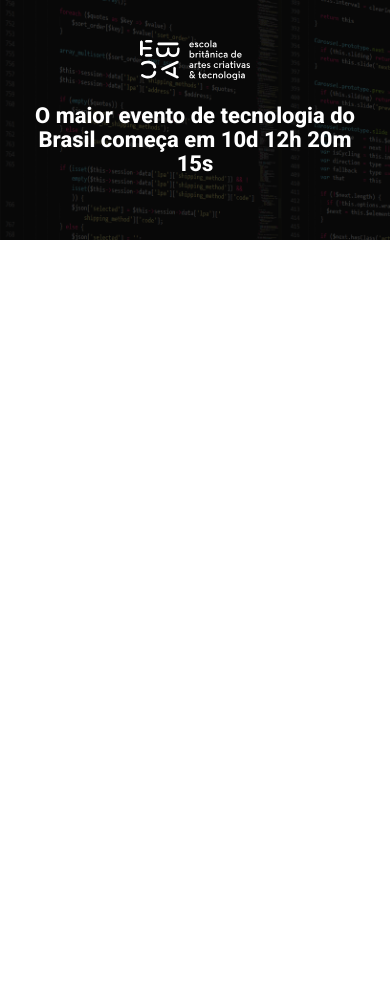
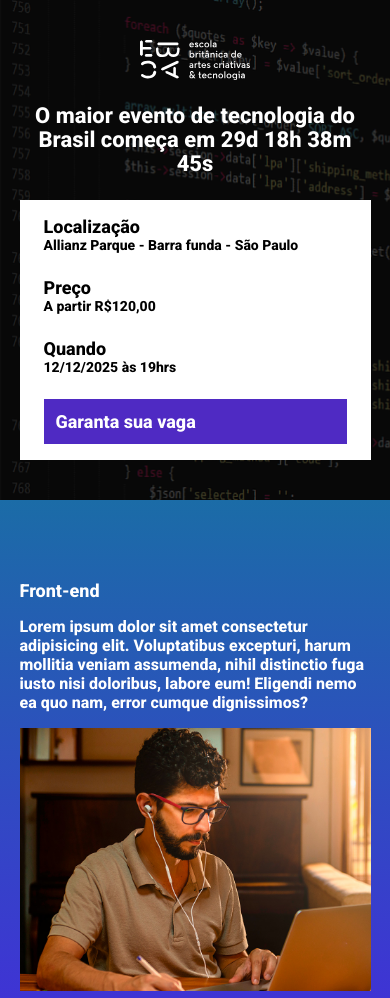
Before and after one commit to Retsiul/ebac_tech_talks, a website built with Parcel: page src/index.html in a window 390 px wide. Shown: the top 998 px of the page. Before the commit the page ends 844 px from the top, so only its background shows below. Built offline with nearby package versions, Linux system fonts and the light colour scheme.

Commit message:
criando a contagem regressiva

```diff
--- a/package.json
+++ b/package.json
@@ -2,9 +2,10 @@
   "name": "parcel",
   "version": "1.0.0",
   "description": "",
-  "": "index.js",
+
   "scripts": {
     "dev": "parcel src/index.html src/scripts/main.js src/styles/main.scss",
+    "build":"parcel build src/index.html",
     "test": "echo \"Error: no test specified\" && exit 1"
   },
   "keywords": [],
--- a/src/index.html
+++ b/src/index.html
@@ -1,26 +1,108 @@
 <!DOCTYPE html>
 <html lang="pt-br">
+
 <head>
     <meta charset="UTF-8">
     <meta name="viewport" content="width=device-width, initial-scale=1.0">
     <link rel="preconnect" href="https://fonts.googleapis.com">
     <link rel="preconnect" href="https://fonts.gstatic.com" crossorigin>
     <link href="https://fonts.googleapis.com/css2?family=Roboto:ital,wght@0,800;1,800&display=swap" rel="stylesheet">
-
     <link rel="stylesheet" href="styles/main.scss">
+    <link rel="stylesheet" href="https://unpkg.com/aos@next/dist/aos.css" />
     <title>Document</title>
 </head>
+
 <body>
     <header class="hero">
         <div class="container">
             <img class="hero__logo" src="images/ebac_logo.svg" alt="ebac_logo">
-            <p class="hero__text">O maior evento de tecnologia do Brasil começa em 10d 12h 20m 15s</p>
-        </img>
+            <p class="hero__text">
+                O maior evento de tecnologia do Brasil começa em <span id="contador"></span>
+            </p>
+            <div class="infos-bar">
+                <ul class="infos-bar__infos">
+                    <li class="infos-bar__infos__item">
+                        <b>Localização</b>
+                        Allianz Parque - Barra funda - São Paulo
+                    </li>
+                    <li class="infos-bar__infos__item">
+                        <b>Preço</b>
+                        A partir R$120,00
+                    </li>
+                    <li class="infos-bar__infos__item">
+                        <b>Quando</b>
+                        12/12/2025 às 19hrs
+                    </li>
+                </ul>
+
+                <a href="#" class="button button--primary">Garanta sua vaga</a>
+            </div>
         </div>
     </header>
 
+    <section class="event event--frontend">
+        <div class="container " data-aos="fade-right">
+            <div class="event__details">
+                <h2 class="event__details__title">Front-end</h2>
+                <p class="event__details__description">
+                    Lorem ipsum dolor sit amet consectetur adipisicing elit. Voluptatibus excepturi, harum mollitia
+                    veniam assumenda, nihil distinctio fuga iusto nisi doloribus, labore eum! Eligendi nemo ea quo nam,
+                    error cumque dignissimos?
+
+                </p>
+            </div>
+            <img class="event__image" src="images/frontend.png" alt="front-end">
+        </div>
+    </section>
+
+    <section class="event event--ui-ux event--image-left">
+        <div class="container " data-aos="fade-left">
+            <div class="event__details">
+                <h2 class="event__details__title">UI/IX</h2>
+                <p class="event__details__description">
+                    Lorem ipsum dolor sit amet consectetur adipisicing elit. Voluptatibus excepturi, harum mollitia
+                    veniam assumenda, nihil distinctio fuga iusto nisi doloribus, labore eum! Eligendi nemo ea quo nam,
+                    error cumque dignissimos?
+
+                </p>
+            </div>
+            <img class="event__image" src="images/frontend.png" alt="front-end">
+        </div>
+    </section>
+
+    <section class="event event--data-science">
+        <div class="container " data-aos="fade-right">
+            <div class="event__details">
+                <h2 class="event__details__title">Data Science</h2>
+                <p class="event__details__description">
+                    Lorem ipsum dolor sit amet consectetur adipisicing elit. Voluptatibus excepturi, harum mollitia
+                    veniam assumenda, nihil distinctio fuga iusto nisi doloribus, labore eum! Eligendi nemo ea quo nam,
+                    error cumque dignissimos?
+
+                </p>
+            </div>
+            <img class="event__image" src="images/frontend.png" alt="front-end">
+        </div>
+    </section>
+
+    <section class="event event--backend event--image-left">
+        <div class="container " data-aos="fade-left">
+            <div class="event__details">
+                <h2 class="event__details__title">Back-end</h2>
+                <p class="event__details__description">
+                    Lorem ipsum dolor sit amet consectetur adipisicing elit. Voluptatibus excepturi, harum mollitia
+                    veniam assumenda, nihil distinctio fuga iusto nisi doloribus, labore eum! Eligendi nemo ea quo nam,
+                    error cumque dignissimos?
+
+                </p>
+            </div>
+            <img class="event__image" src="images/frontend.png" alt="front-end">
+        </div>
+    </section>
 
 
-    <script src="scripts/main.js"></script>
+  <script src="https://unpkg.com/aos@next/dist/aos.js"></script>
+    <script src="scripts/main.js" ></script>
 </body>
+
 </html>
--- a/src/scripts/main.js
+++ b/src/scripts/main.js
@@ -1 +1,26 @@
-console.log('o console foi limpo')
+AOS.init();
+
+const dataDoEvento = new Date('Dec 03, 2025 19:00:00');
+const timestampDoEvento = dataDoEvento.getTime();
+
+const contaASHoras = setInterval(function () {
+    const agora = new Date();
+    const timeStampAtual = agora.getTime();
+    const distanciaAteEvento = timestampDoEvento - timeStampAtual;
+    const diasEmMs = 1000 * 60 * 60 * 24;
+    const horasEmMs = 1000 * 60 * 60;
+    const minEmMs = 1000 * 60;
+    const diaAteOEvento = Math.floor(distanciaAteEvento / diasEmMs);
+    const horasAteOEvento = Math.floor((distanciaAteEvento % diasEmMs) / horasEmMs);
+    const minutosAteOEvento = Math.floor((distanciaAteEvento % horasEmMs) / minEmMs);
+    const segundosAteOEvento = Math.floor((distanciaAteEvento % minEmMs) / 1000);
+
+    document.getElementById('contador').innerHTML = `${diaAteOEvento}d ${horasAteOEvento}h ${minutosAteOEvento}m ${segundosAteOEvento}s`;
+
+    if (diaAteOEvento < 0) {
+        clearInterval(contaASHoras);
+        document.getElementById('contador').innerHTML = "Evento expirado";
+
+    }
+
+}, 1000)
--- /dev/null
+++ b/src/styles/_event.scss
@@ -0,0 +1,76 @@
+@use 'variables';
+
+.event {
+    padding: 80px 0;
+
+    &--frontend {
+        background-image: linear-gradient(variables.$blue1, variables.$blue2);
+
+    }
+
+    &--ui-ux {
+        background-image: linear-gradient(variables.$blue2, variables.$pink);
+
+    }
+
+    &--data-science {
+        background-image: linear-gradient(variables.$pink, variables.$yellow);
+
+    }
+
+    &--backend {
+        background-image: linear-gradient(variables.$yellow, variables.$pink);
+
+    }
+
+    &--image-left {
+
+        .container {
+            flex-direction: row-reverse;
+        }
+
+    }
+
+
+
+
+    .container {
+        display: flex;
+        gap: 40px;
+    }
+
+    &__image {
+        max-width: 360px;
+    }
+
+    &__details {
+
+        &__title {
+            margin-bottom: 16px;
+            font-size: 18px;
+            font-weight: bold;
+        }
+
+        &__descripton {
+            line-height: 22px;
+        }
+    }
+
+    @media (max-width:1024px) {}
+
+    @media (max-width:624px) {
+        .container {
+            display: block;
+        }
+
+        &__image {
+            width: 100%;
+        }
+
+
+        &__details {
+            margin-right: 0;
+            margin-bottom: 16px;
+        }
+    }
+}
--- /dev/null
+++ b/src/styles/_variables.scss
@@ -0,0 +1,7 @@
+$textColor:#fff;
+$secondaryTextColor:#000;
+$blue1:#1B6CA7;
+$blue2:#442BDB;
+$pink:#89223B;
+$yellow:#9C791D;
+$purple:#4f2ac3;
--- /dev/null
+++ b/src/styles/components/_buttons.scss
@@ -0,0 +1,25 @@
+@use '../variables';
+.button {
+    padding: 12px;
+    font-size: 18px;
+    font-weight: bold;
+    text-decoration: none;
+    text-align: center;
+    white-space: nowrap;
+
+    &--primary {
+        color:variables.$textColor;
+        background-color:variables.$purple;
+    }
+
+    @media (max-width:624px) {
+        display: block;
+        width: 100%;
+
+    }
+
+      @media (max-width:1024px){
+        display: flex;
+        align-items: center;
+      }
+}
--- /dev/null
+++ b/src/styles/components/_infos_bar.scss
@@ -0,0 +1,44 @@
+@use '../variables';
+.infos-bar {
+    padding: 16px 24px;
+    background-color:variables.$textColor;
+    display: flex;
+    justify-content: space-between;
+
+    &__infos {
+        display: flex;
+        gap: 40px;
+
+        &__item {
+            font-size: 14px;
+            color:variables.$secondaryTextColor;
+
+            b {
+                font-size: 18px;
+                display: block;
+                color:variables.$secondaryTextColor;
+            }
+        }
+    }
+
+    @media (max-width:624px) {
+        display: block;
+
+        &__infos {
+            display: block;
+
+            &__item {
+                margin-bottom: 24px;
+            }
+
+        }
+
+
+    }
+
+     @media (max-width:1024px){
+         &__infos {
+            gap: 16px;
+         }
+     }
+}
--- a/src/styles/main.scss
+++ b/src/styles/main.scss
@@ -1,11 +1,16 @@
 @use 'hero';
+@use 'event';
+@use 'variables';
+@use '../styles/components/infos_bar';
+@use '../styles/components/buttons';
 
 * {
     padding: 0;
     margin: 0;
     box-sizing: border-box;
     font-family: Roboto, sans-serif;
-      color: #fff;
+    color:variables.$textColor;
+    list-style: none;
 
 }
 
@@ -18,7 +23,8 @@
     @media (max-width:620px) {
         max-width: 80%;
     }
-     @media (max-width:1024px) {
+
+    @media (max-width:1024px) {
         max-width: 90%;
     }
 }
```
Lines whose indentation alone changed are shown as unchanged.
